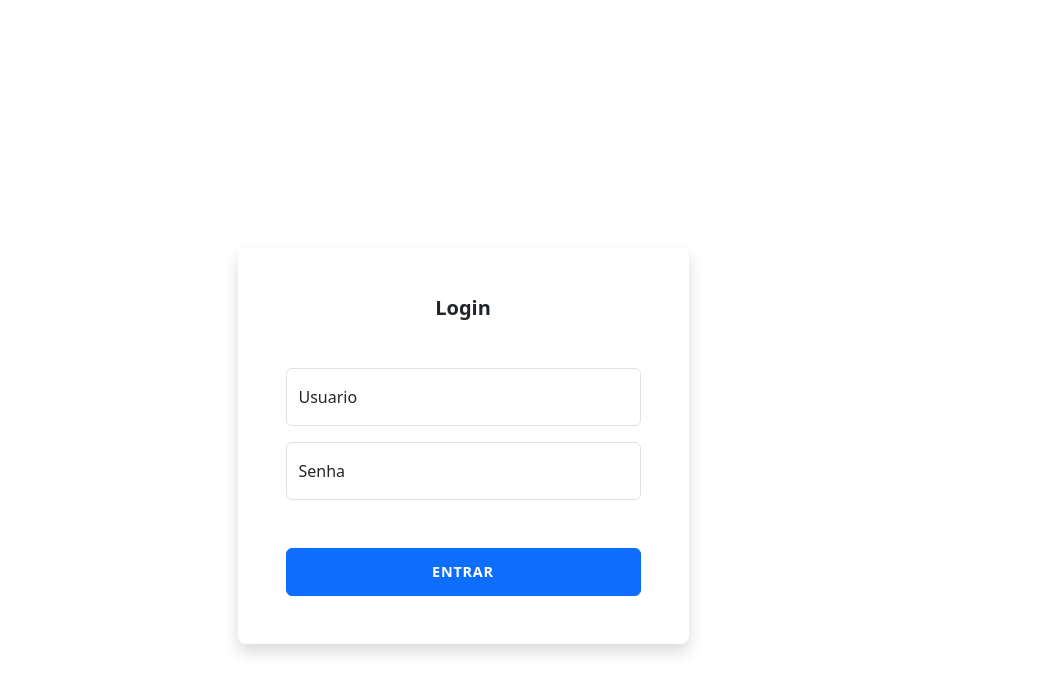
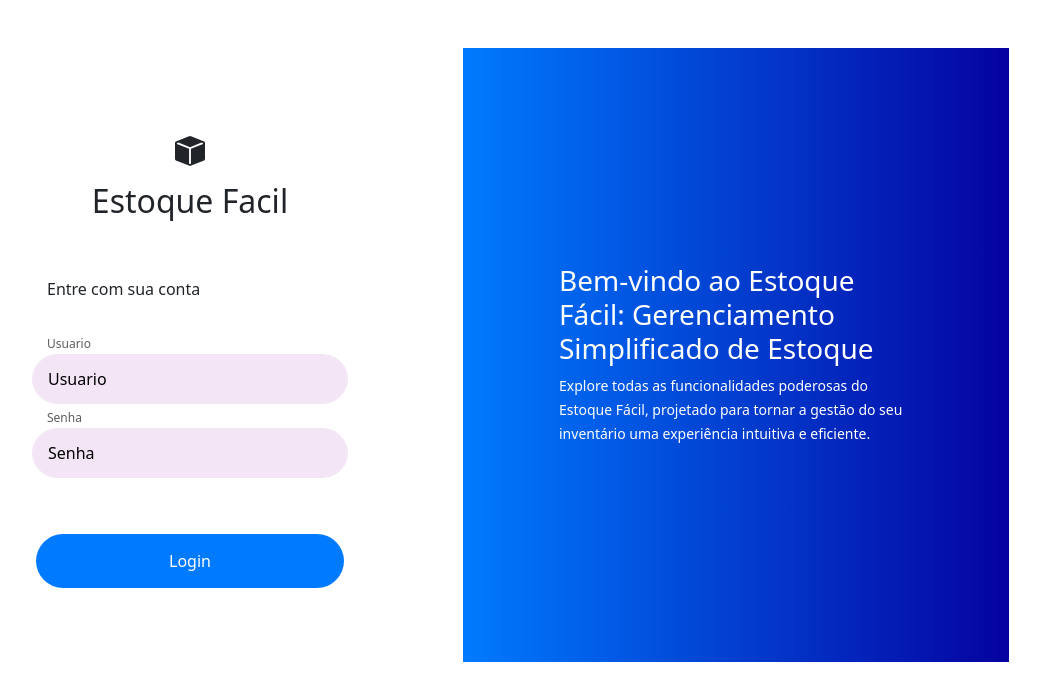
Before and after one commit to FernandoBsa/6_Academia_.Net_Desafio_Final, an Angular app in the folder FrontEnd/Estoque_FrontEnd/: page /login in a window 1280 px wide. Shown: the top 700 px of the page, without its empty margins (177-1217 px from the left). Built offline with nearby package versions, Linux system fonts and the light colour scheme.

Commit message:
nova tela de login

```diff
--- a/FrontEnd/Estoque_FrontEnd/src/app/login-estoque/login-estoque.component.html
+++ b/FrontEnd/Estoque_FrontEnd/src/app/login-estoque/login-estoque.component.html
@@ -1,25 +1,39 @@
-<div class="container">
-    <div class="row">
-        <div class="col-sm-9 col-md-7 col-lg-5 mx-auto">
-            <div class="card border-0 shadow rounded-3 my-5">
-                <div class="card-body p-4 p-sm-5">
-                    <h2 class="card-title text-center mb-5 fw-bold fs-5">Login</h2>
-                    <form>
-                        <div class="form-floating mb-3">
-                            <input type="text" class="form-control" id="floatingUsername" placeholder="Usuario"
-                                [(ngModel)]="loginUser.NomeUsuario" [ngModelOptions]="{standalone: true}">
-                            <label for="floatingUsername">Usuario</label>
+<div class="container px-4 py-5 mx-auto">
+  <div class="card card0">
+      <div class="d-flex flex-lg-row flex-column-reverse">
+          <div class="card card1">
+              <div class="row justify-content-center my-auto">
+                  <div class="col-md-8 col-10 my-5">
+                    <div class="row justify-content-center px-3 mb-3">
+                      <svg xmlns="http://www.w3.org/2000/svg" width="30" height="30" fill="currentColor" class="bi bi-box-fill" viewBox="0 0 16 16">
+                          <path fill-rule="evenodd" d="M15.528 2.973a.75.75 0 0 1 .472.696v8.662a.75.75 0 0 1-.472.696l-7.25 2.9a.75.75 0 0 1-.557 0l-7.25-2.9A.75.75 0 0 1 0 12.331V3.669a.75.75 0 0 1 .471-.696L7.443.184l.004-.001.274-.11a.75.75 0 0 1 .558 0l.274.11.004.001zm-1.374.527L8 5.962 1.846 3.5 1 3.839v.4l6.5 2.6v7.922l.5.2.5-.2V6.84l6.5-2.6v-.4l-.846-.339Z"/>
+                      </svg>
                   </div>
-                        <div class="form-floating mb-5">
-                            <input type="password" class="form-control" id="floatingPassword" placeholder="Senha"
-                                [(ngModel)]="loginUser.Senha" [ngModelOptions]="{standalone: true}">
-                            <label for="floatingPassword">Senha</label>
+                      <h2 class="mb-5 text-center heading">Estoque Facil</h2>
+
+                      <h6 class="msg-info">Entre com sua conta</h6>
+
+                      <div class="form-group">
+                          <label class="form-control-label text-muted">Usuario</label>
+                          <input type="text" id="email" name="email" placeholder="Usuario" class="form-control" [(ngModel)]="loginUser.NomeUsuario" [ngModelOptions]="{standalone: true}">
                       </div>
-                        <div class="d-grid">
-                            <button class="btn btn-primary btn-login text-uppercase fw-bold" type="submit"
-                                (click)="fazerLogin()">Entrar</button>
+
+                      <div class="form-group">
+                          <label class="form-control-label text-muted">Senha</label>
+                          <input type="password" id="psw" name="psw" placeholder="Senha" class="form-control" [(ngModel)]="loginUser.Senha" [ngModelOptions]="{standalone: true}">
                       </div>
-                    </form>
+
+                      <div class="row justify-content-center my-3 px-3">
+                          <button class="btn-block btn-color" (click)="fazerLogin()">Login</button>
+                      </div>
+
+                  </div>
+              </div>
+          </div>
+          <div class="card card2">
+              <div class="my-auto mx-md-5 px-md-5 right">
+                  <h3 class="text-white">Bem-vindo ao Estoque Fácil: Gerenciamento Simplificado de Estoque</h3>
+                  <small class="text-white">Explore todas as funcionalidades poderosas do Estoque Fácil, projetado para tornar a gestão do seu inventário uma experiência intuitiva e eficiente.</small>
               </div>
           </div>
       </div>
--- a/FrontEnd/Estoque_FrontEnd/src/app/login-estoque/login-estoque.component.scss
+++ b/FrontEnd/Estoque_FrontEnd/src/app/login-estoque/login-estoque.component.scss
@@ -1,9 +1,151 @@
-.btn-login {
-    font-size: 0.9rem;
-    letter-spacing: 0.05rem;
-    padding: 0.75rem 1rem;
+// .btn-login {
+//     font-size: 0.9rem;
+//     letter-spacing: 0.05rem;
+//     padding: 0.75rem 1rem;
+// }
+
+// .row {
+//   margin-top: 200px;
+// }
+
+
+
+input, textarea {
+    background-color: #F3E5F5;
+    border-radius: 50px !important;
+    padding: 12px 15px 12px 15px !important;
+    width: 100%;
+    box-sizing: border-box;
+    border: none !important;
+    border: 1px solid #F3E5F5 !important;
+    font-size: 16px !important;
+    color: #000 !important;
+    font-weight: 400;
 }
 
-.row {
-  margin-top: 200px;
+input:focus, textarea:focus {
+    -moz-box-shadow: none !important;
+    -webkit-box-shadow: none !important;
+    box-shadow: none !important;
+    border: 1px solid #007bff !important;
+    outline-width: 0;
+    font-weight: 400;
 }
+
+button:focus {
+    -moz-box-shadow: none !important;
+    -webkit-box-shadow: none !important;
+    box-shadow: none !important;
+    outline-width: 0;
+}
+
+.card {
+    border-radius: 0;
+    border: none;
+}
+
+.card1 {
+    width: 50%;
+    padding: 40px 30px 10px 30px;
+}
+
+.card2 {
+    width: 50%;
+    background-image: linear-gradient(to right, #007bff, #0502a0);
+}
+
+#logo {
+    width: 70px;
+    height: 60px;
+}
+
+.heading {
+    margin-bottom: 60px !important;
+}
+
+::placeholder {
+    color: #000 !important;
+    opacity: 1;
+}
+
+:-ms-input-placeholder {
+    color: #000 !important;
+}
+
+::-ms-input-placeholder {
+    color: #000 !important;
+}
+
+.form-control-label {
+    font-size: 12px;
+    margin-left: 15px;
+}
+
+.msg-info {
+    padding-left: 15px;
+    margin-bottom: 30px;
+}
+
+.btn-color {
+    border-radius: 50px;
+    color: #fff;
+    background: #007bff;
+    padding: 15px;
+    cursor: pointer;
+    border: none !important;
+    margin-top: 40px;
+}
+
+.btn-color:hover {
+    color: #fff;
+    background:  #002fff;
+}
+
+
+a {
+    color: #000;
+}
+
+a:hover {
+    color: #000;
+}
+
+.bottom {
+    width: 100%;
+    margin-top: 50px !important;
+}
+
+.sm-text {
+    font-size: 15px;
+}
+
+@media screen and (max-width: 992px) {
+    .card1 {
+        width: 100%;
+        padding: 40px 30px 10px 30px;
+    }
+
+    .card2 {
+        width: 100%;
+    }
+
+    .right {
+        margin-top: 100px !important;
+        margin-bottom: 100px !important;
+    }
+}
+
+@media screen and (max-width: 768px) {
+    .container {
+        padding: 10px !important;
+    }
+
+    .card2 {
+        padding: 50px;
+    }
+
+    .right {
+        margin-top: 50px !important;
+        margin-bottom: 50px !important;
+    }
+}
```
Lines whose indentation alone changed are shown as unchanged.
